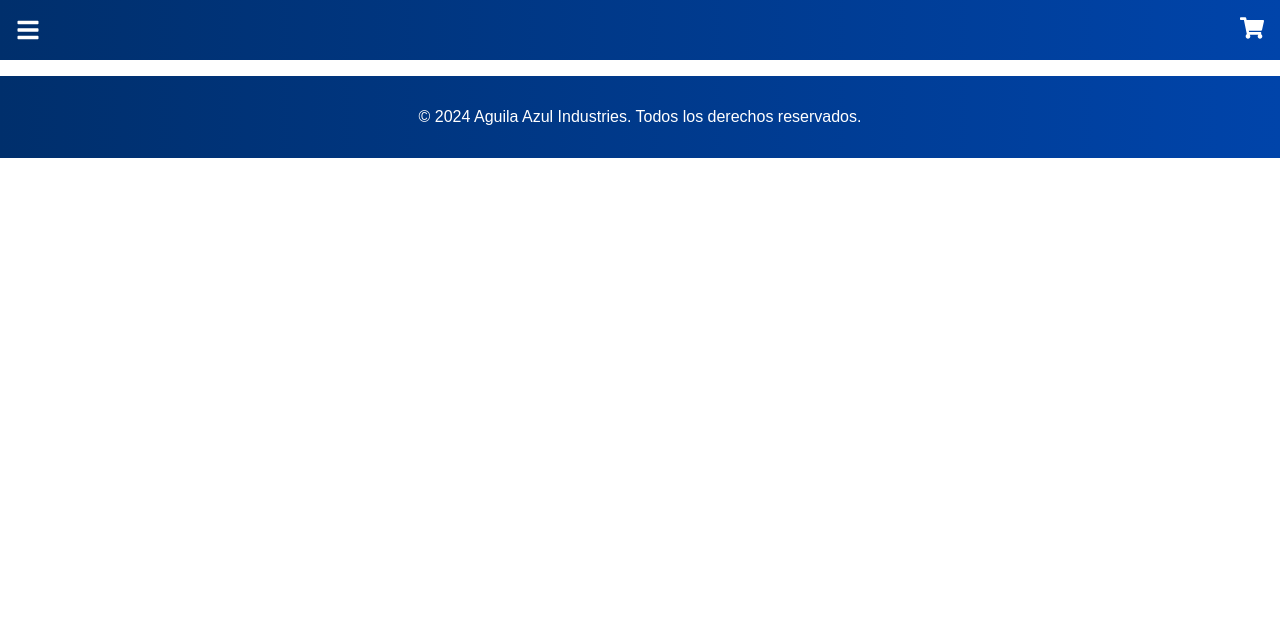
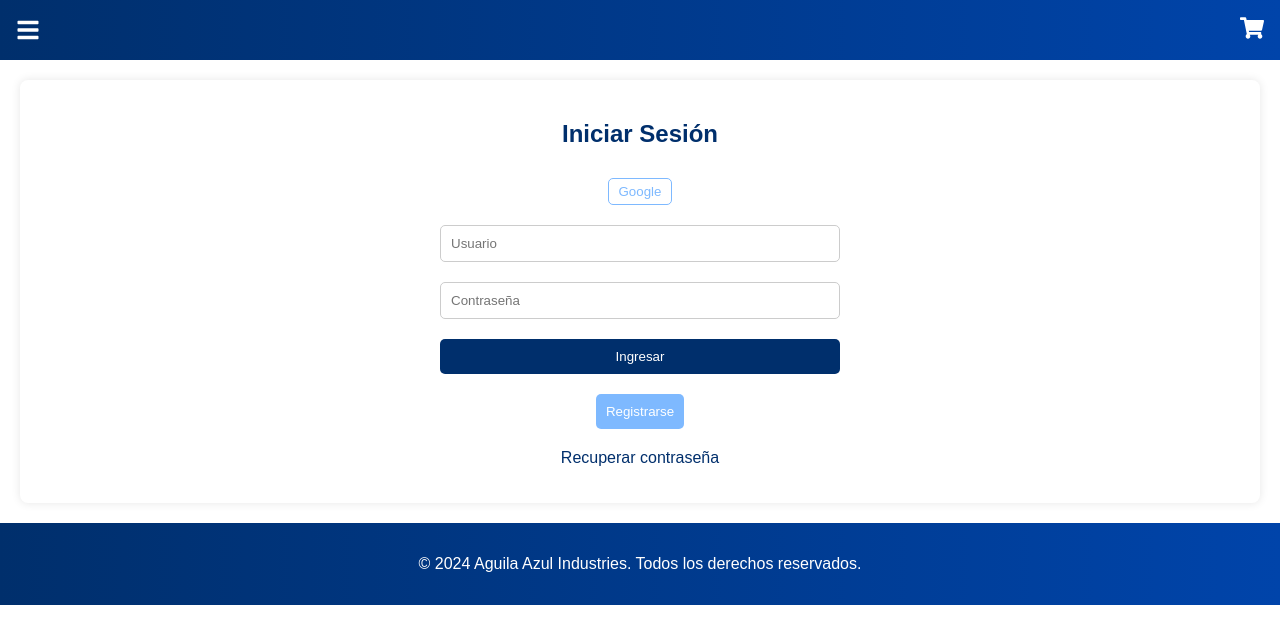
Before and after one commit to AlexHernandez2698632494/Aguila-Azul-Industries, a React (Vite) app in the folder client/: page /login in a window 1280 px wide. Shown: the top 644 px of the page. Built offline with nearby package versions, Linux system fonts and the light colour scheme; no server answers.

Commit message:
login and register view

```diff
--- a/client/src/App.jsx
+++ b/client/src/App.jsx
@@ -1,4 +1,4 @@
-import React, { useState, useEffect } from "react";
+import React, { useState } from "react";
 import { BrowserRouter as Router, Routes, Route } from "react-router-dom";
 import Navbar from "./components/Navbar";
 import CarouselSection from "./components/CarouselSection";
@@ -8,6 +8,14 @@ import ProductsByCategory from "./components/ProductsByCategory";
 import ProductDetail from "./components/ProductDetail";
 import Cart from "./components/Cart";
 import Footer from "./components/Footer";
+import Login from "./components/Login"; // Asegúrate de importar el componente Login
+import Register from "./components/Register";
+// vistas de gerente
+import ManagerIndex from "./components/Manager/App";
+// vistas de empleados
+import EmployeeIndex from "./components/Employees/App";
+// vistas de clientes
+import ClientIndex from "./components/Client/App";
 import "./App.css";
 
 const App = () => {
@@ -20,25 +28,68 @@ const App = () => {
     const newItem = {
       name: product.Nombre,
       price: product.Precio,
-      quantity
+      quantity,
     };
 
     setCartItems((prevItems) => [...prevItems, newItem]);
   };
 
-
   return (
     <Router>
       <div className="app">
-        <Navbar setMenuOpen={setMenuOpen} setCartOpen={setCartOpen} cartItems={cartItems} />
+        <Navbar
+          setMenuOpen={setMenuOpen}
+          setCartOpen={setCartOpen}
+          cartItems={cartItems}
+        />
+        <SideMenu menuOpen={menuOpen} setMenuOpen={setMenuOpen} />
         <Routes>
           <Route
             path="/"
             element={
               <>
                 <CarouselSection />
-                <SideMenu menuOpen={menuOpen} setMenuOpen={setMenuOpen} />
                 <CardsSection />
+              </>
+            }
+          />
+          <Route
+            path="/login"
+            element={
+              <>
+                <Login />
+              </>
+            }
+          />
+          <Route
+            path="/register"
+            element={
+              <>
+                <Register />
+              </>
+            }
+          />
+          <Route
+            path="/manager"
+            element={
+              <>
+                <ManagerIndex />
+              </>
+            }
+          />
+          <Route
+            path="/employee"
+            element={
+              <>
+                <EmployeeIndex />
+              </>
+            }
+          />
+          <Route
+            path="/client"
+            element={
+              <>
+                <ClientIndex />
               </>
             }
           />
@@ -46,7 +97,6 @@ const App = () => {
             path="/category/:id"
             element={
               <>
-                <SideMenu menuOpen={menuOpen} setMenuOpen={setMenuOpen} />
                 <ProductsByCategory />
               </>
             }
@@ -55,13 +105,16 @@ const App = () => {
             path="/product/:id"
             element={
               <>
-                <SideMenu menuOpen={menuOpen} setMenuOpen={setMenuOpen} />
                 <ProductDetail handleAddToCart={handleAddToCart} />
               </>
             }
           />
         </Routes>
-        <Cart cartOpen={cartOpen} setCartOpen={setCartOpen} cartItems={cartItems} />
+        <Cart
+          cartOpen={cartOpen}
+          setCartOpen={setCartOpen}
+          cartItems={cartItems}
+        />
         <Footer />
       </div>
     </Router>
--- /dev/null
+++ b/client/src/components/Client/App.jsx
@@ -0,0 +1,7 @@
+import React from 'react';
+
+const Client = () => {
+  return <div>Página del Client</div>;
+};
+
+export default Client;
--- /dev/null
+++ b/client/src/components/Employees/App.jsx
@@ -0,0 +1,7 @@
+import React from 'react';
+
+const Employee = () => {
+  return <div>Página del Employee</div>;
+};
+
+export default Employee;
--- /dev/null
+++ b/client/src/components/Login.jsx
@@ -0,0 +1,154 @@
+import React, { useState } from "react";
+import { Link, useNavigate } from "react-router-dom";
+
+const Login = () => {
+  const [usuario, setUsuario] = useState("");
+  const [contraseña, setContraseña] = useState("");
+  const [error, setError] = useState("");
+  const navigate = useNavigate();
+
+  const handleSubmit = async (e) => {
+    e.preventDefault();
+    setError("");
+
+    const response = await fetch(`${import.meta.env.VITE_API_URL}/login`, {
+      method: "POST",
+      headers: {
+        "Content-Type": "application/json",
+      },
+      body: JSON.stringify({
+        usuario: usuario,
+        Contraseña: contraseña,
+      }),
+    });
+
+    const data = await response.json();
+    if (!response.ok) {
+      setError(data.message || "Ocurrió un error");
+      return;
+    }
+
+    const nivelUsuario = data.NivelUsuario;
+    if (nivelUsuario === 0) {
+      navigate("/manager");
+    } else if (nivelUsuario === 1) {
+      navigate("/employee");
+    } else if (nivelUsuario === 2) {
+      navigate("/client");
+    }
+  };
+
+  return (
+    <div style={styles.container}>
+      <h2 style={styles.title}>Iniciar Sesión</h2>
+      <p style={styles.optionText}>
+        <button style={styles.optionButton} onClick={() => {/* Lógica para iniciar sesión con otra opción */}}>
+          Google
+        </button>
+      </p>
+      <form onSubmit={handleSubmit} style={styles.form}>
+        <input
+          type="text"
+          placeholder="Usuario"
+          value={usuario}
+          onChange={(e) => setUsuario(e.target.value)}
+          required
+          style={styles.input}
+        />
+        <input
+          type="password"
+          placeholder="Contraseña"
+          value={contraseña}
+          onChange={(e) => setContraseña(e.target.value)}
+          required
+          style={styles.input}
+        />
+        <button type="submit" style={styles.loginButton}>Ingresar</button>
+      </form>
+      {error && <p style={styles.error}>{error}</p>}
+      <button
+        style={styles.registerButton}
+        onClick={() => navigate('/register')}
+      >
+        Registrarse
+      </button>
+      <p style={styles.recoverPassword}>
+        <Link to="/recover" style={styles.recoverLink}>Recuperar contraseña</Link>
+      </p>
+    </div>
+  );
+};
+
+const styles = {
+  container: {
+    display: 'flex',
+    flexDirection: 'column',
+    alignItems: 'center',
+    margin: '20px',
+    padding: '20px',
+    borderRadius: '8px',
+    boxShadow: '0 0 10px rgba(0, 0, 0, 0.1)',
+    backgroundColor: '#fff',
+  },
+  title: {
+    marginBottom: '20px',
+    color: '#002F6C',
+  },
+  form: {
+    display: 'flex',
+    flexDirection: 'column',
+    width: '100%',
+    maxWidth: '400px',
+  },
+  input: {
+    padding: '10px',
+    margin: '10px 0',
+    borderRadius: '5px',
+    border: '1px solid #ccc',
+    outline: 'none',
+    transition: 'border 0.3s',
+  },
+  loginButton: {
+    padding: '10px',
+    margin: '10px 0',
+    borderRadius: '5px',
+    border: 'none',
+    backgroundColor: '#002F6C',
+    color: '#fff',
+    cursor: 'pointer',
+    transition: 'background-color 0.3s',
+  },
+  error: {
+    color: 'red',
+  },
+  optionText: {
+    margin: '10px 0',
+  },
+  optionButton: {
+    border: '1px solid #7EB9FF',
+    backgroundColor: 'white',
+    color: '#7EB9FF',
+    borderRadius: '5px',
+    padding: '5px 10px',
+    cursor: 'pointer',
+  },
+  registerButton: {
+    padding: '10px',
+    margin: '10px 0',
+    borderRadius: '5px',
+    border: 'none',
+    backgroundColor: '#7EB9FF',
+    color: '#fff',
+    cursor: 'pointer',
+    transition: 'background-color 0.3s',
+  },
+  recoverPassword: {
+    marginTop: '10px',
+  },
+  recoverLink: {
+    color: '#002F6C',
+    textDecoration: 'none',
+  },
+};
+
+export default Login;
--- /dev/null
+++ b/client/src/components/Manager/App.jsx
@@ -0,0 +1,6 @@
+import React from "react";
+
+const Manager = () => {
+  return <div>Página del Manager</div>;
+};
+export default Manager;
--- /dev/null
+++ b/client/src/components/Register.jsx
@@ -0,0 +1,124 @@
+import React, { useState } from "react";
+
+const Register = () => {
+  const [nombre, setNombre] = useState("");
+  const [correo, setCorreo] = useState("");
+  const [usuario, setUsuario] = useState("");
+  const [contraseña, setContraseña] = useState("");
+  const [error, setError] = useState("");
+
+  const handleSubmit = async (e) => {
+    e.preventDefault();
+    setError("");
+
+    const response = await fetch(`${import.meta.env.VITE_API_URL}/register`, {
+      method: "POST",
+      headers: {
+        "Content-Type": "application/json",
+      },
+      body: JSON.stringify({
+        Nombre: nombre,
+        CorreoElectronico: correo,
+        usuario: usuario,
+        Contraseña: contraseña,
+        NivelUsuario: 2, // Nivel de usuario por defecto
+      }),
+    });
+
+    const data = await response.json();
+    if (response.ok) {
+      alert("Usuario registrado exitosamente");
+      // Redirigir al login o a la página que desees
+    } else {
+      setError(data.message || "Ocurrió un error");
+    }
+  };
+
+  return (
+    <div style={styles.container}>
+      <h2 style={styles.title}>Registrarse</h2>
+      <form onSubmit={handleSubmit} style={styles.form}>
+        <input
+          type="text"
+          placeholder="Nombre"
+          value={nombre}
+          onChange={(e) => setNombre(e.target.value)}
+          required
+          style={styles.input}
+        />
+        <input
+          type="email"
+          placeholder="Correo Electrónico"
+          value={correo}
+          onChange={(e) => setCorreo(e.target.value)}
+          required
+          style={styles.input}
+        />
+        <input
+          type="text"
+          placeholder="Usuario"
+          value={usuario}
+          onChange={(e) => setUsuario(e.target.value)}
+          required
+          style={styles.input}
+        />
+        <input
+          type="password"
+          placeholder="Contraseña"
+          value={contraseña}
+          onChange={(e) => setContraseña(e.target.value)}
+          required
+          style={styles.input}
+        />
+        <button type="submit" style={styles.registerButton}>Registrarse</button>
+      </form>
+      {error && <p style={styles.error}>{error}</p>}
+    </div>
+  );
+};
+
+const styles = {
+  container: {
+    display: 'flex',
+    flexDirection: 'column',
+    alignItems: 'center',
+    margin: '20px',
+    padding: '20px',
+    borderRadius: '8px',
+    boxShadow: '0 0 10px rgba(0, 0, 0, 0.1)',
+    backgroundColor: '#fff',
+  },
+  title: {
+    marginBottom: '20px',
+    color: '#002F6C',
+  },
+  form: {
+    display: 'flex',
+    flexDirection: 'column',
+    width: '100%',
+    maxWidth: '400px',
+  },
+  input: {
+    padding: '10px',
+    margin: '10px 0',
+    borderRadius: '5px',
+    border: '1px solid #ccc',
+    outline: 'none',
+    transition: 'border 0.3s',
+  },
+  registerButton: {
+    padding: '10px',
+    margin: '10px 0',
+    borderRadius: '5px',
+    border: 'none',
+    backgroundColor: '#002F6C',
+    color: '#fff',
+    cursor: 'pointer',
+    transition: 'background-color 0.3s',
+  },
+  error: {
+    color: 'red',
+  },
+};
+
+export default Register;
--- a/client/src/css/SideMenu.css
+++ b/client/src/css/SideMenu.css
@@ -87,3 +87,7 @@
   color: #002F6C ;
   font-weight: 600;
 }
+
+.white-icon{
+  color: white;
+}
```
Also changed, not shown: client/src/components/SideMenu.jsx (+17 -4 lines), 1 other file (tests, documents, lock files or other folders).
